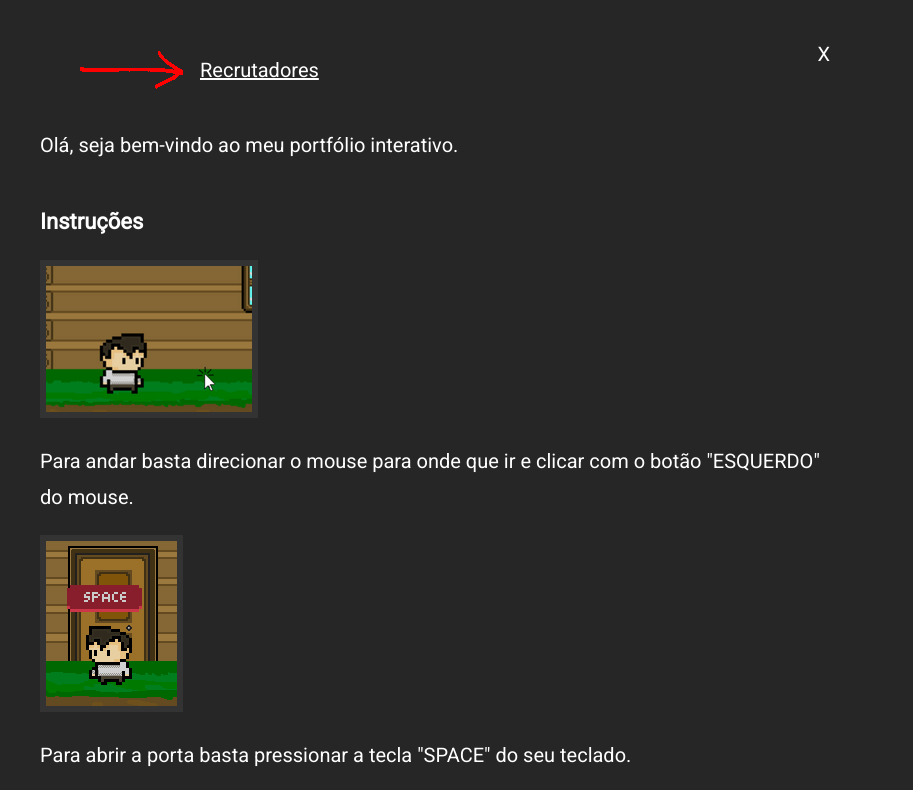
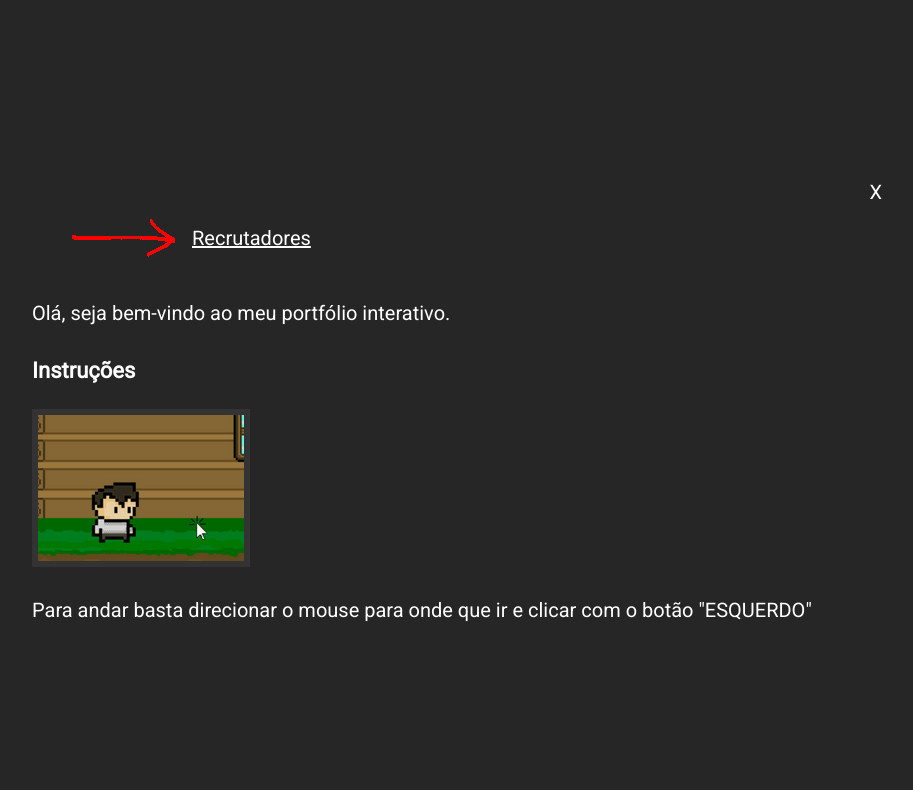
Before and after one commit to AugustoHeitor/AugustoHeitor-Portfolio, a plain HTML site: page index.html in a window 1280 px wide. Shown: the top 790 px of the page, without its empty margins (208-1121 px from the left). Drawn offline with Linux system fonts and the light colour scheme.

Commit message:
project completed

```diff
--- a/src/js/home/modal.js
+++ b/src/js/home/modal.js
@@ -4,15 +4,12 @@ export let modalHelp = true;
 
 document.addEventListener("DOMContentLoaded", () => {
   let help = document.querySelector("#open-modal");
-  let body = document.querySelector("body");
 
   createModal();
 
   help.addEventListener("click", () => {
     modalHelp = true;
     onSong();
-    body.style.overflowY = "auto";
-    body.style.overflowX = "hidden";
     createModal();
   });
 });
@@ -56,6 +53,5 @@ const createModal = () => {
     onSong();
     body.removeChild(modal);
     window.scrollBy(-800, -1300);
-    body.style.overflow = "hidden";
   });
 };
--- a/style.css
+++ b/style.css
@@ -1,11 +1,12 @@
 @charset "utf-8";
 
+body, html{
+  height: 100vh;
+  width: 100vw;
+  overflow: hidden;
+}
 
-body {
-  width: 100vw;
-  height: 100vh;
-  overflow-x: hidden;
-  overflow-y: auto;
+body{
   position: relative;
 }
 
@@ -103,15 +104,14 @@ a {
 }
 
 #modal-help {
-  padding: 400px 0px 400px 0px;
   display: flex;
   align-items: center;
   justify-content: center;
+  left: 0px;
+  top: 0px;
   width: 100%;
   height: 100%;
-  position: absolute;
-  left: 0px;
-  top: 0px;
+  position: fixed;
   background-color: rgb(39, 38, 38);
 }
 
@@ -124,13 +124,12 @@ a {
 }
 
 #container-text-modal-help {
+  padding: 30px 60px 30px 60px;
+  overflow-y: auto;
   max-width: 800px;
   width: 100%;
+  height: 400px;
   position: relative;
-  display: flex;
-  align-items: flex-start;
-  justify-content: center;
-  flex-direction: column;
 }
 
 #arrow-right {
@@ -145,7 +144,6 @@ a {
   gap: 40px;
   display: flex;
   align-items: center;
-  justify-content: space-between;
 }
 
 .img-instructions {
```
